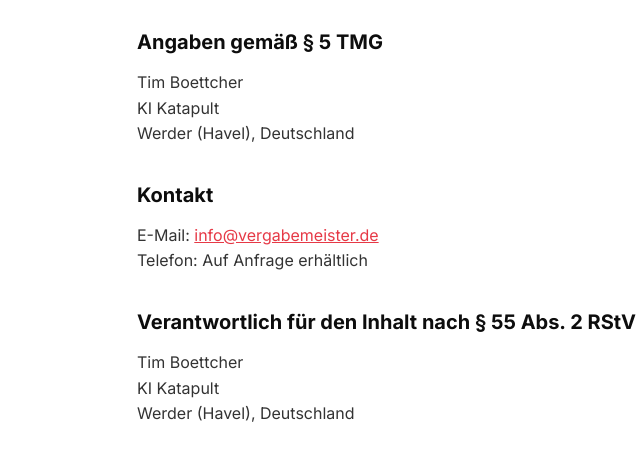
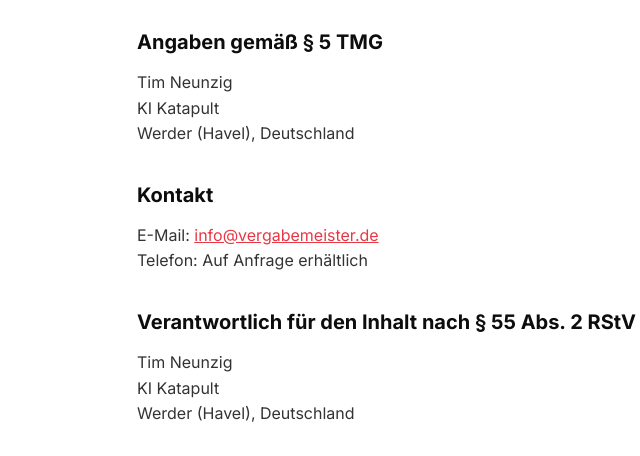
Before and after one commit to krautdawg/VergabeMeister_v1, a website: page public/impressum.html in a window 1280 px wide. Shown: the part 206-662 px from the top of the page, 127-767 px from the left. Drawn offline with Linux system fonts and the light colour scheme.

Commit message:
Add Umami analytics tracking and fix Impressum name
Co-Authored-By: Claude Opus 4.5 <noreply@anthropic.com>

```diff
--- a/public/impressum.html
+++ b/public/impressum.html
@@ -83,7 +83,7 @@
 
             <h2>Angaben gemäß § 5 TMG</h2>
             <p>
-                Tim Boettcher<br>
+                Tim Neunzig<br>
                 KI Katapult<br>
                 Werder (Havel), Deutschland
             </p>
@@ -96,7 +96,7 @@
 
             <h2>Verantwortlich für den Inhalt nach § 55 Abs. 2 RStV</h2>
             <p>
-                Tim Boettcher<br>
+                Tim Neunzig<br>
                 KI Katapult<br>
                 Werder (Havel), Deutschland
             </p>
```
Also changed, not shown: public/index.html (+1 -0 lines).
